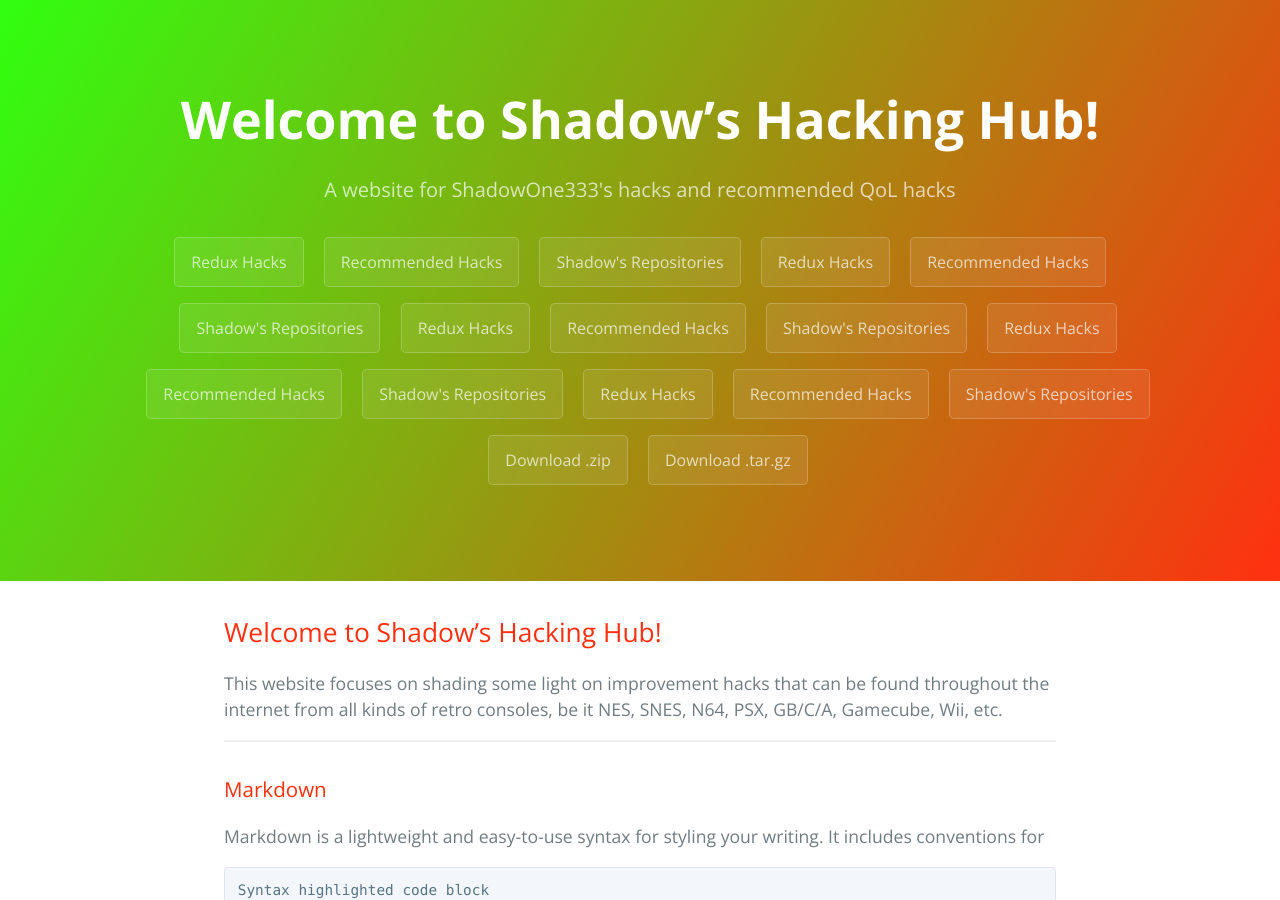
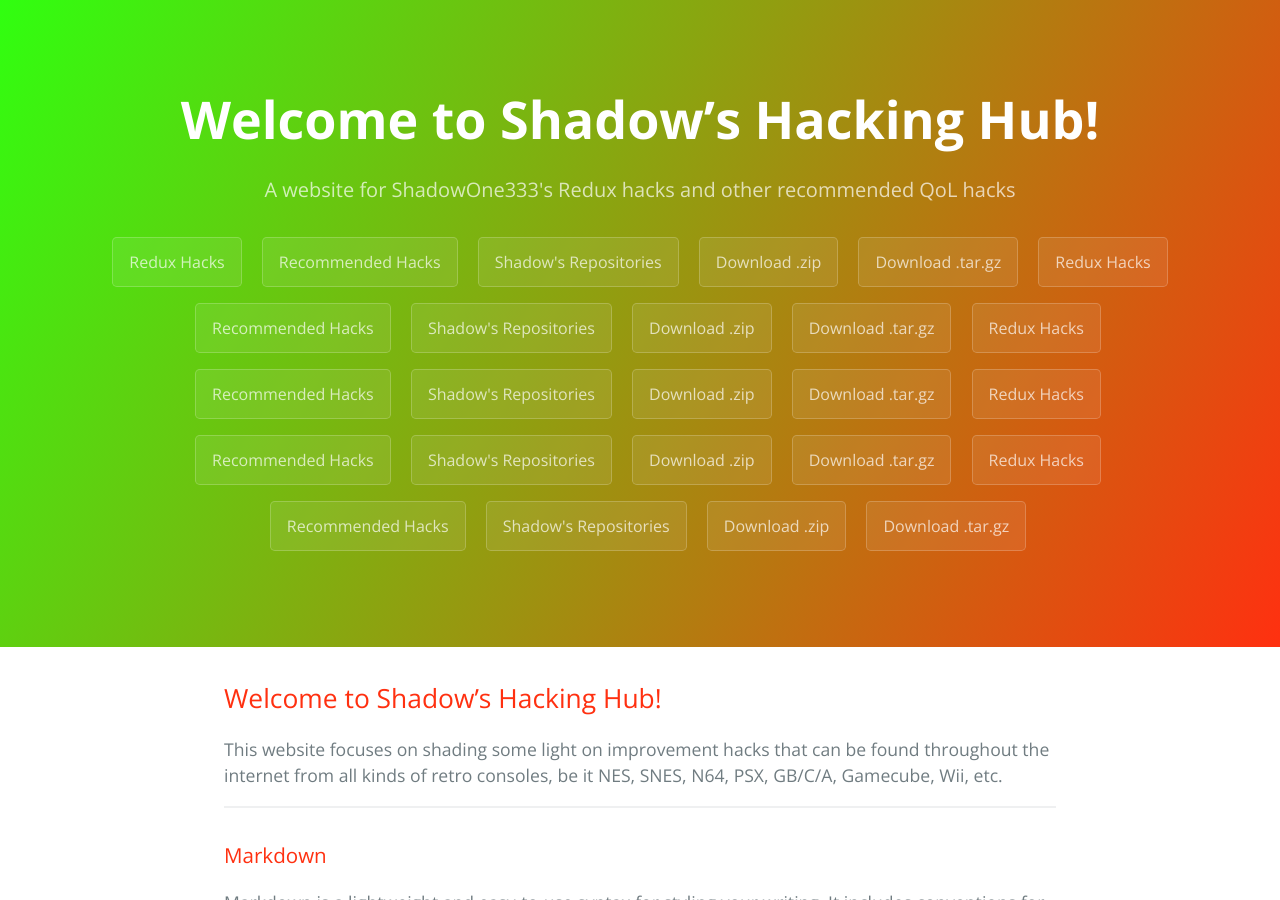
Before and after one commit to ShadowOne333/shadow.github.io, a Jekyll site: the page built from index.md, in a window 1280 px wide and 900 px high. Built offline with Jekyll 4.4.1, drawn with Linux system fonts in a browser that asks for light colours; comment, search, counter and statistics services are not loaded; our own code applies the rules of GitHub Pages for plain Markdown files.

Commit message:
Damn buttons

```diff
--- a/_config.yml
+++ b/_config.yml
@@ -1,5 +1,5 @@
 title: Shadow Hacks Webpage
-description: A website for ShadowOne333's hacks and recommended QoL hacks
+description: A website for ShadowOne333's Redux hacks and other recommended QoL hacks
 show_downloads: true
 google_analytics:
 remote_theme: lewismiddleton/cayman-dark
--- a/_layouts/default.html
+++ b/_layouts/default.html
@@ -32,13 +32,10 @@
     <header class="page-header" role="banner">
       <h1 class="project-name">{{ page.title | default: site.title | default: site.github.repository_name }}</h1>
       <h2 class="project-tagline">{{ page.description | default: site.description | default: site.github.project_tagline }}</h2>
-     <!-- {% for page in site.pages %}-->
-     {% if site.pages %}
+      {% for page in site.pages %}
 	<a href="pages/redux" class="btn">Redux Hacks</a>
 	<a href="pages/recommended" class="btn">Recommended Hacks</a>
 	<a href="{{ site.github.owner_url }}" class="btn">Shadow's Repositories</a>
-      {% endif %}
-      <!--{% endfor %}
       <!--{% if site.github.is_project_page %}
         <a href="{{ site.github.owner_url }}" class="btn">View on GitHub</a>
       {% endif %}-->
@@ -46,6 +43,7 @@
         <a href="{{ site.github.zip_url }}" class="btn">Download .zip</a>
         <a href="{{ site.github.tar_url }}" class="btn">Download .tar.gz</a>
       {% endif %}
+      {% endfor %}
     </header>
 
     <main id="content" class="main-content" role="main">
```
